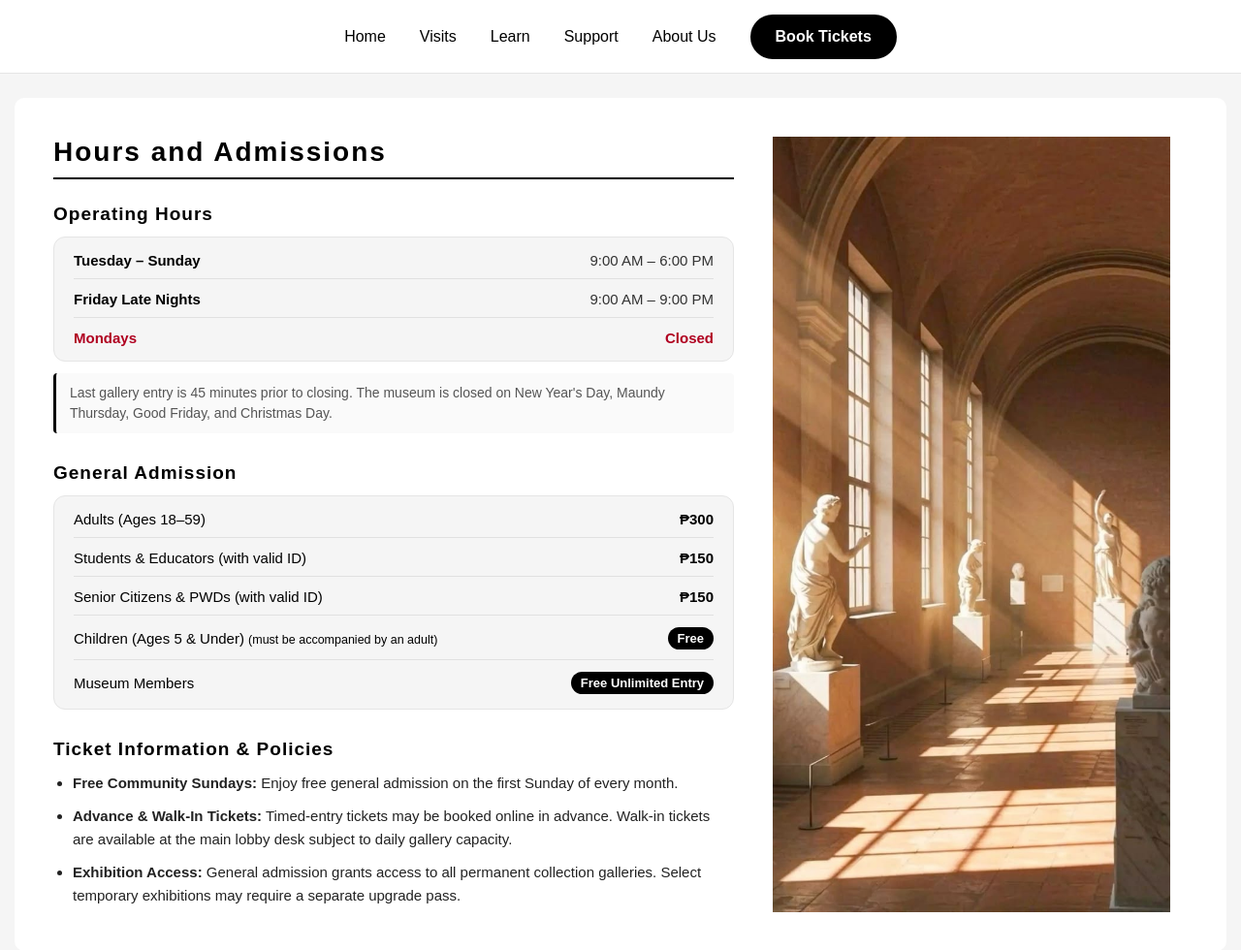
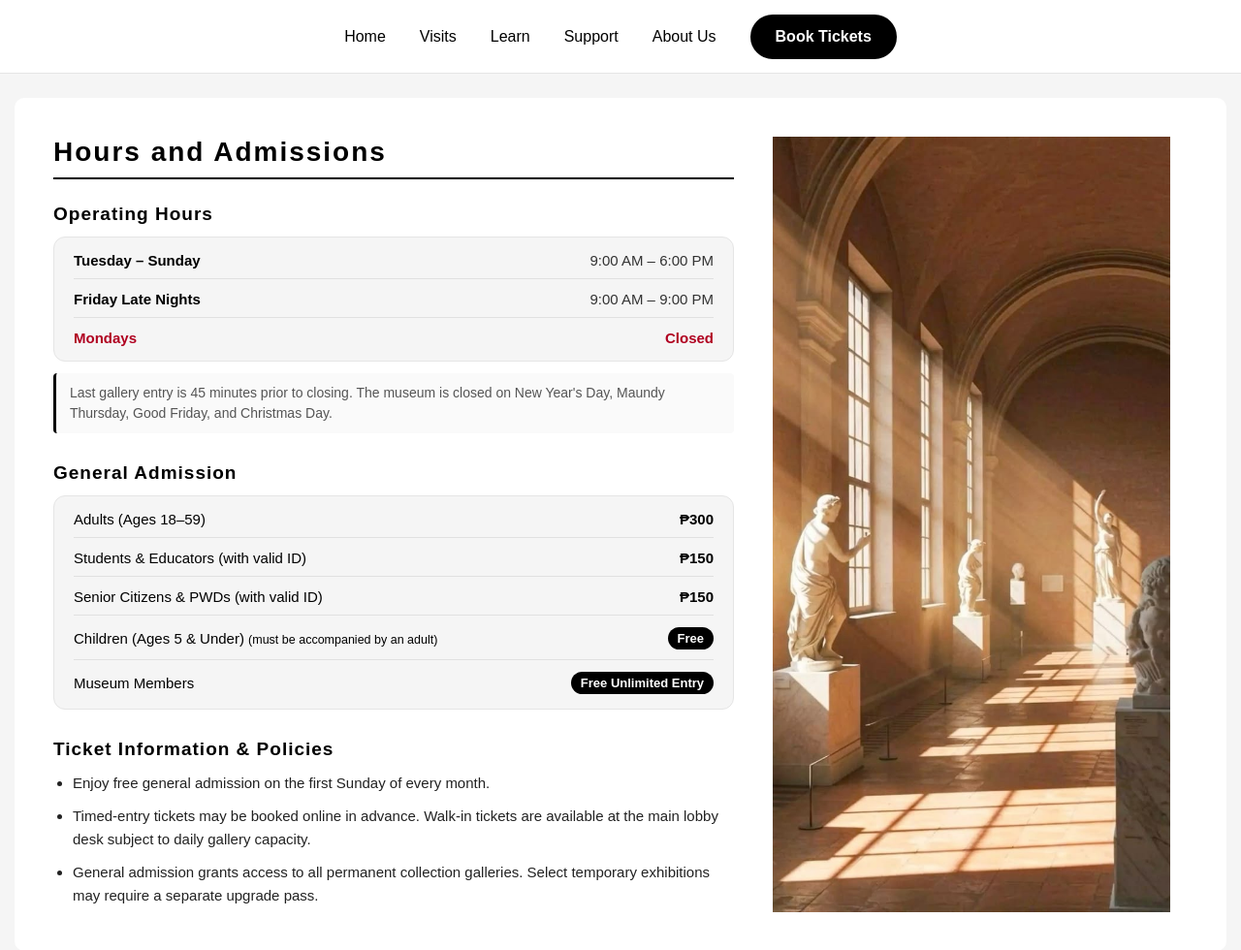
Before and after one commit to kawdsu-dev/museum-website-guide--itc-final-exam, a plain HTML site: page hours-and-admissions.html in a window 1280 px wide. Shown: the whole page at 97% size. Drawn offline with Linux system fonts and the light colour scheme; a web font is replaced by a local one.

Commit message:
removed strong text in admission policy list

```diff
--- a/FinalExam.css
+++ b/FinalExam.css
@@ -370,6 +370,8 @@ body:has(.visitsNav:hover, .learnNav:hover, .supportNav:hover, .aboutUsNav:hover
     opacity: 1;
 }
 
+/* mobile respon */
+
 @media (max-width: 768px) {
     #mainContainer {
         flex-direction: column;
--- a/hours-and-admissions.html
+++ b/hours-and-admissions.html
@@ -2,7 +2,7 @@
 <html>
     <head>
         <meta charset="utf-8">
-        <meta name="viewport" content="width=device-width, initial-scale=1.0, maximum-scale=1.0, user-scalabe=no">
+        <meta name="viewport" content="width=device-width, initial-scale=1.0, maximum-scale=1.0, user-scalable=no">
         <title>Home Page</title>
         <link href="hours-and-admissions.css" rel="stylesheet">
         <link href="nav.css" rel="stylesheet">
@@ -227,7 +227,6 @@
                             </p>
                         </div>
 
-                        <!-- General Admission -->
                         <div class="infoBlock">
                             <h2 class="subHeading">General Admission</h2>
                             <div class="admissionCard">
@@ -254,13 +253,12 @@
                             </div>
                         </div>
 
-                        <!-- Ticket Information & Policies -->
                         <div class="infoBlock">
                             <h2 class="subHeading">Ticket Information & Policies</h2>
                             <ul class="policyList">
-                                <li><strong>Free Community Sundays:</strong> Enjoy free general admission on the first Sunday of every month.</li>
-                                <li><strong>Advance & Walk-In Tickets:</strong> Timed-entry tickets may be booked online in advance. Walk-in tickets are available at the main lobby desk subject to daily gallery capacity.</li>
-                                <li><strong>Exhibition Access:</strong> General admission grants access to all permanent collection galleries. Select temporary exhibitions may require a separate upgrade pass.</li>
+                                <li>Enjoy free general admission on the first Sunday of every month.</li>
+                                <li>Timed-entry tickets may be booked online in advance. Walk-in tickets are available at the main lobby desk subject to daily gallery capacity.</li>
+                                <li>General admission grants access to all permanent collection galleries. Select temporary exhibitions may require a separate upgrade pass.</li>
                             </ul>
                         </div>
                     </div>
```
